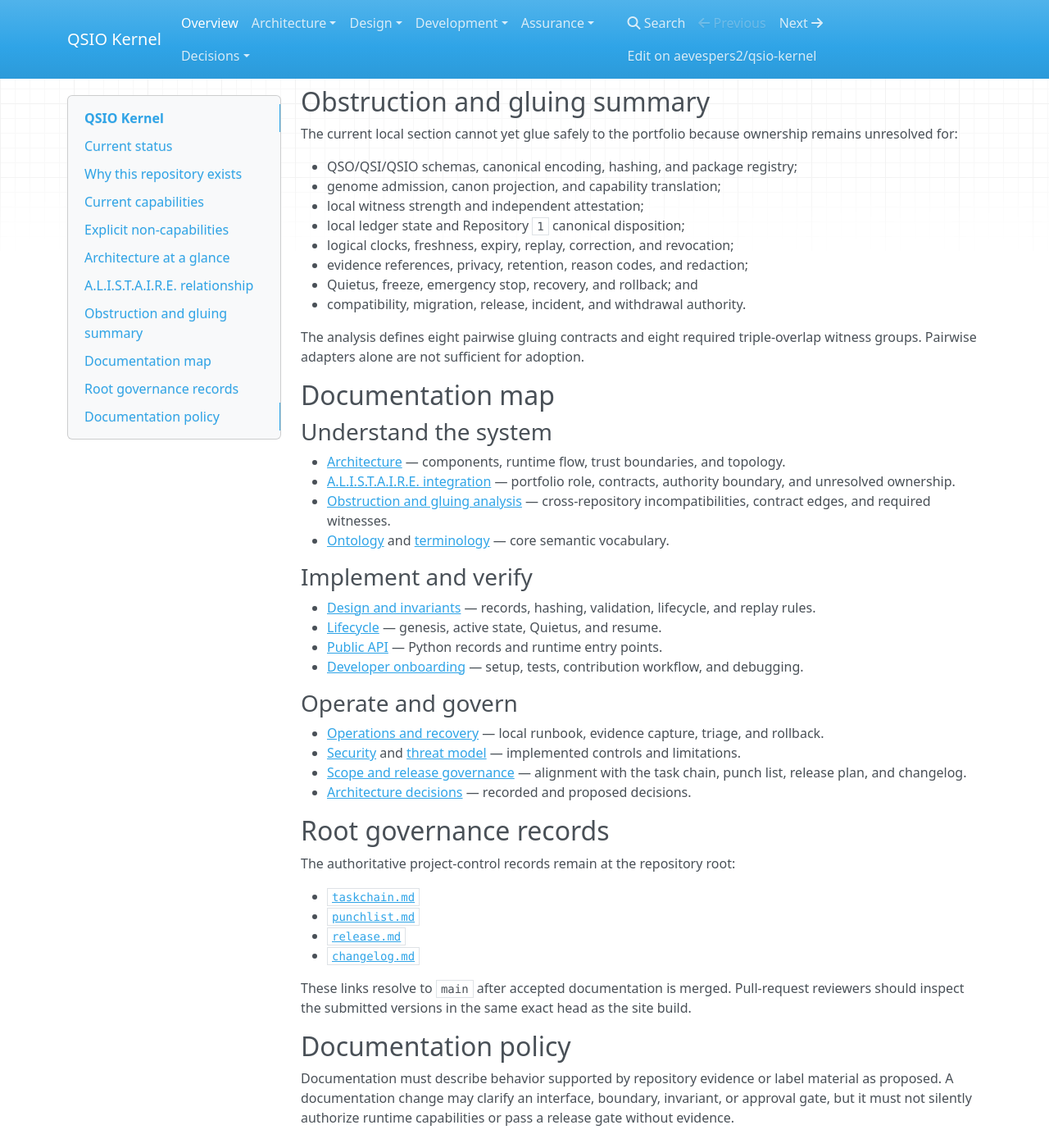
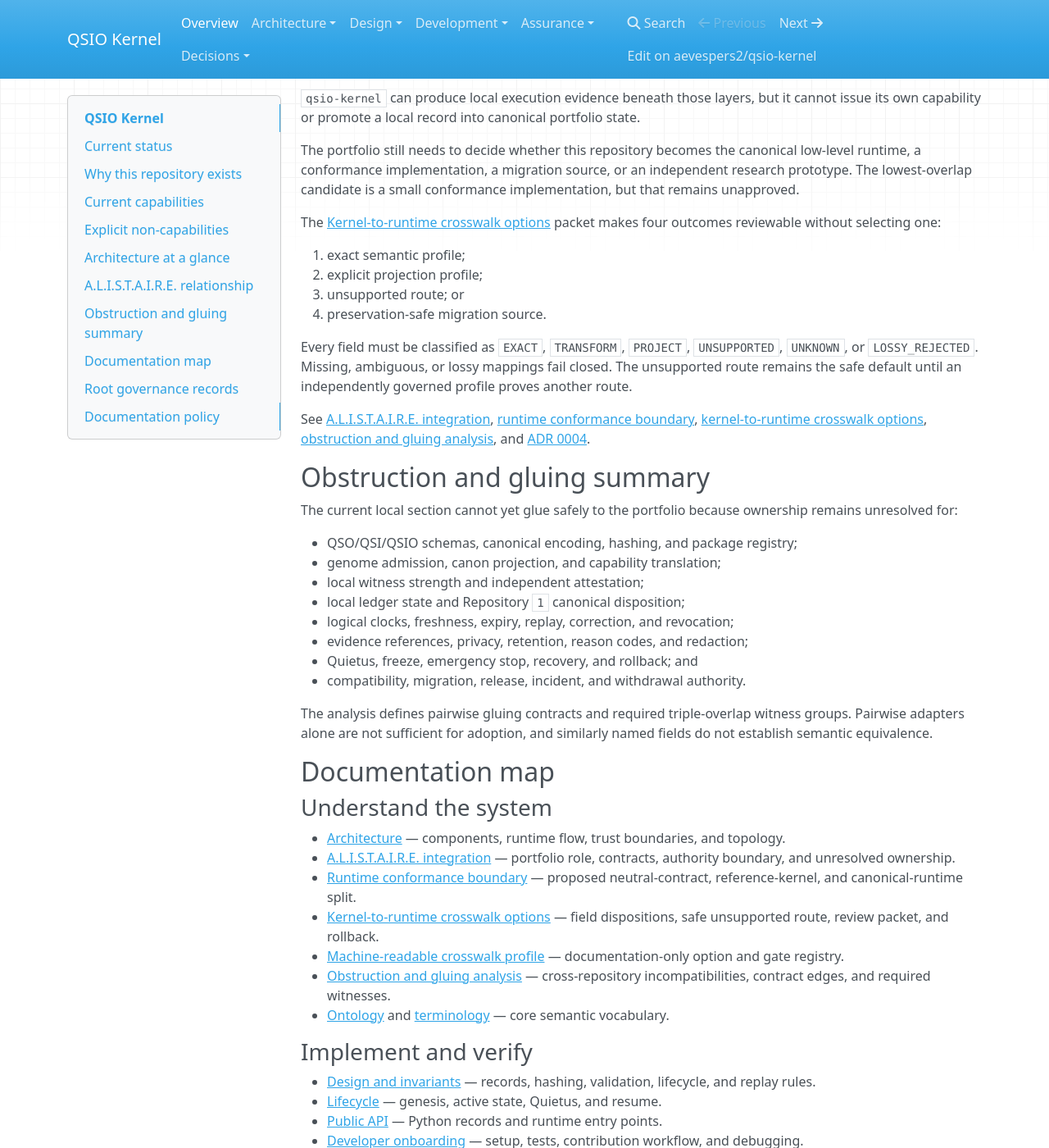
Before and after one commit to aevespers2/qsio-kernel, an MkDocs documentation site: the page built from docs/index.md, in a window 1280 px wide and 1400 px high, scrolled down 2623 px. Shown: the whole window at 82% size. Built offline with MkDocs 1.6.1, drawn with Linux system fonts in a browser that asks for light colours; nearby versions of some CDN libraries; some of the changed text lies outside the part shown.

Commit message:
docs: surface crosswalk decision packet on Pages

````diff
--- a/docs/index.md
+++ b/docs/index.md
@@ -15,7 +15,8 @@ It exists to make state, intent, transition evidence, lifecycle controls, and re
 | Integrity | Domain-separated content hashing |
 | Lifecycle | Genesis, active operation, Quietus, explicit resume |
 | Replay | Deterministic reconstruction from the in-memory ledger |
-| Portfolio role | Candidate semantic kernel or reference conformance implementation |
+| Portfolio role | Candidate reference-conformance implementation; not approved |
+| Kernel-to-runtime route | `DOCUMENTED_NOT_SELECTED`; safe default `UNSUPPORTED` |
 | External authority | None |
 | Production readiness | Not claimed |
 
@@ -77,6 +78,10 @@ flowchart TB
     R --> H[Reconstructed state hash]
 ```
 
+### Prose equivalent
+
+A local caller or demo creates a QSI request. The kernel validates the request, reads the bounded runtime context, constructs a transition and witness metadata, emits a local QSIO outcome, appends it to an in-memory ledger, and later replays that ledger to reconstruct the state hash. None of these steps creates external authority.
+
 ## A.L.I.S.T.A.I.R.E. relationship
 
 The current working portfolio model places:
@@ -92,7 +97,16 @@ The current working portfolio model places:
 
 The portfolio still needs to decide whether this repository becomes the canonical low-level runtime, a conformance implementation, a migration source, or an independent research prototype. The lowest-overlap candidate is a small conformance implementation, but that remains unapproved.
 
-See [A.L.I.S.T.A.I.R.E. integration](alistaire-integration.md), [obstruction and gluing analysis](obstruction-and-gluing.md), and [ADR 0002](adr/0002-alistaire-kernel-role.md).
+The [Kernel-to-runtime crosswalk options](kernel-to-runtime-crosswalk-options.md) packet makes four outcomes reviewable without selecting one:
+
+1. exact semantic profile;
+2. explicit projection profile;
+3. unsupported route; or
+4. preservation-safe migration source.
+
+Every field must be classified as `EXACT`, `TRANSFORM`, `PROJECT`, `UNSUPPORTED`, `UNKNOWN`, or `LOSSY_REJECTED`. Missing, ambiguous, or lossy mappings fail closed. The unsupported route remains the safe default until an independently governed profile proves another route.
+
+See [A.L.I.S.T.A.I.R.E. integration](alistaire-integration.md), [runtime conformance boundary](runtime-conformance-boundary-profile.md), [kernel-to-runtime crosswalk options](kernel-to-runtime-crosswalk-options.md), [obstruction and gluing analysis](obstruction-and-gluing.md), and [ADR 0004](adr/0004-kernel-runtime-crosswalk-options.md).
 
 ## Obstruction and gluing summary
 
@@ -107,7 +121,7 @@ The current local section cannot yet glue safely to the portfolio because owners
 - Quietus, freeze, emergency stop, recovery, and rollback; and
 - compatibility, migration, release, incident, and withdrawal authority.
 
-The analysis defines eight pairwise gluing contracts and eight required triple-overlap witness groups. Pairwise adapters alone are not sufficient for adoption.
+The analysis defines pairwise gluing contracts and required triple-overlap witness groups. Pairwise adapters alone are not sufficient for adoption, and similarly named fields do not establish semantic equivalence.
 
 ## Documentation map
 
@@ -115,6 +129,9 @@ The analysis defines eight pairwise gluing contracts and eight required triple-o
 
 - [Architecture](architecture.md) — components, runtime flow, trust boundaries, and topology.
 - [A.L.I.S.T.A.I.R.E. integration](alistaire-integration.md) — portfolio role, contracts, authority boundary, and unresolved ownership.
+- [Runtime conformance boundary](runtime-conformance-boundary-profile.md) — proposed neutral-contract, reference-kernel, and canonical-runtime split.
+- [Kernel-to-runtime crosswalk options](kernel-to-runtime-crosswalk-options.md) — field dispositions, safe unsupported route, review packet, and rollback.
+- [Machine-readable crosswalk profile](kernel-to-runtime-crosswalk-profile-v1.json) — documentation-only option and gate registry.
 - [Obstruction and gluing analysis](obstruction-and-gluing.md) — cross-repository incompatibilities, contract edges, and required witnesses.
 - [Ontology](ontology.md) and [terminology](terminology.md) — core semantic vocabulary.
 
@@ -130,11 +147,11 @@ The analysis defines eight pairwise gluing contracts and eight required triple-o
 - [Operations and recovery](operations.md) — local runbook, evidence capture, triage, and rollback.
 - [Security](security.md) and [threat model](threat-model.md) — implemented controls and limitations.
 - [Scope and release governance](governance.md) — alignment with the task chain, punch list, release plan, and changelog.
-- [Architecture decisions](adr/0001-kernel-boundaries.md) — recorded and proposed decisions.
+- [ADR 0001](adr/0001-kernel-boundaries.md), [ADR 0002](adr/0002-alistaire-kernel-role.md), [ADR 0003](adr/0003-reference-conformance-boundary.md), and [ADR 0004](adr/0004-kernel-runtime-crosswalk-options.md) — recorded and proposed decisions.
 
 ## Root governance records
 
-The authoritative project-control records remain at the repository root:
+The project-control records remain at the repository root:
 
 - [`taskchain.md`](https://github.com/aevespers2/qsio-kernel/blob/main/taskchain.md)
 - [`punchlist.md`](https://github.com/aevespers2/qsio-kernel/blob/main/punchlist.md)
````
